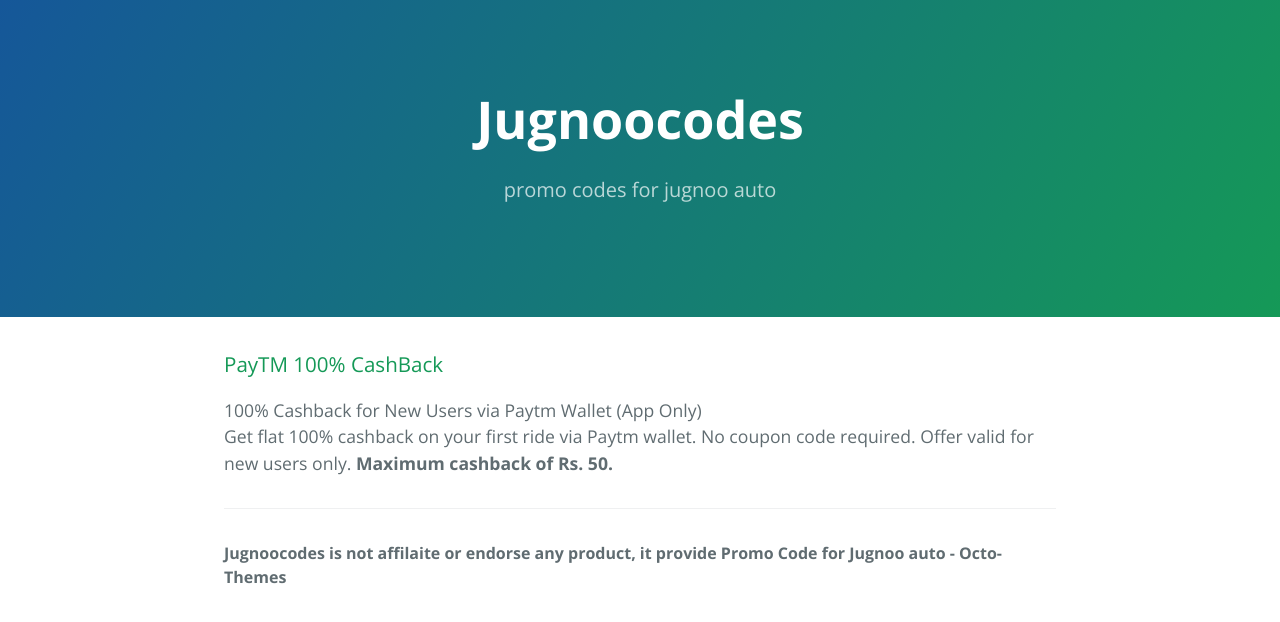
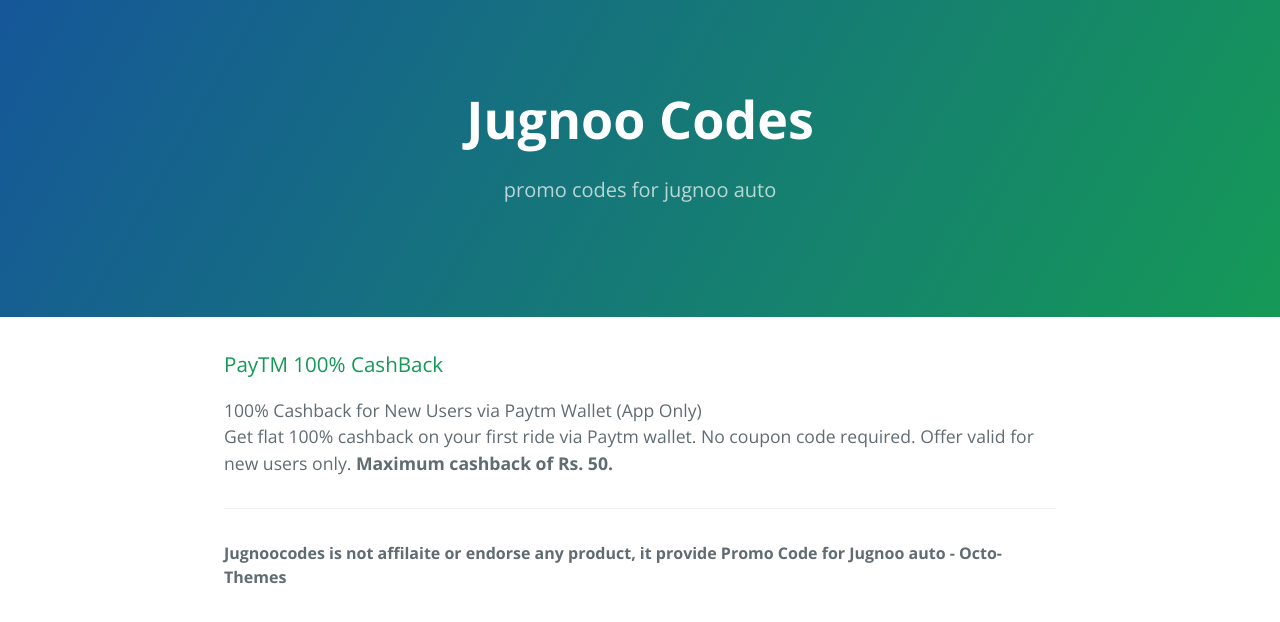
Before and after one commit to Octo-Themes/jugnoocodes, a plain HTML site: page index.html in a window 1280 px wide. Drawn offline with nearby package versions, Linux system fonts and the light colour scheme.

Commit message:
updated type

```diff
--- a/index.html
+++ b/index.html
@@ -11,7 +11,7 @@
   </head>
   <body>
     <section class="page-header">
-      <h1 class="project-name">Jugnoocodes</h1>
+      <h1 class="project-name">Jugnoo Codes</h1>
       <h2 class="project-tagline">promo codes for jugnoo auto</h2>
     </section>
 
```
